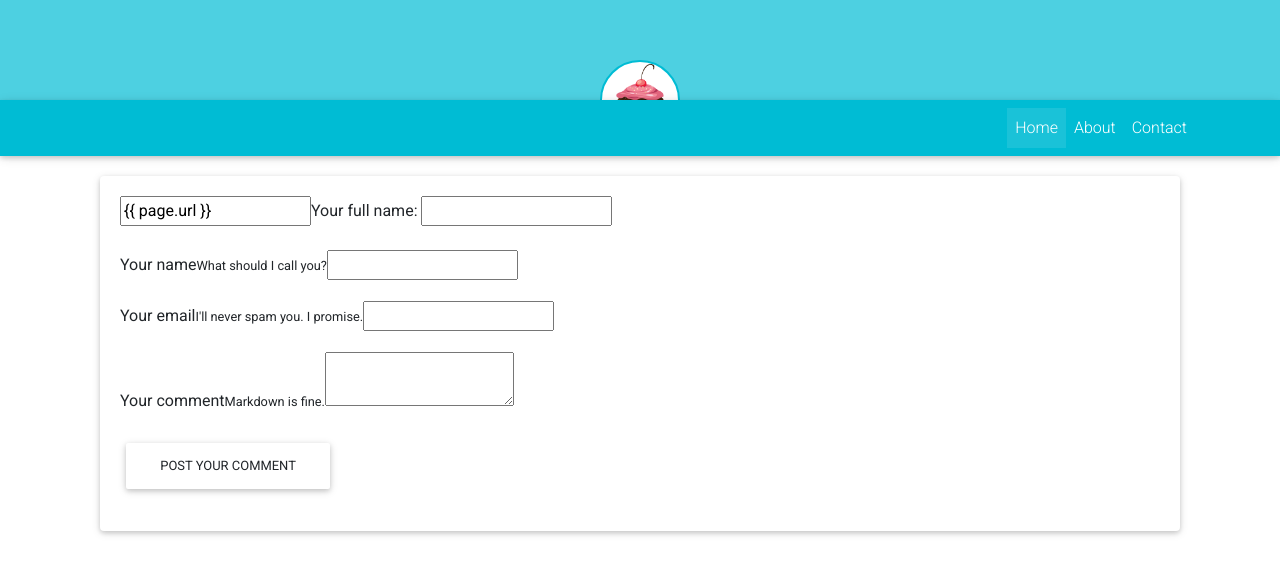
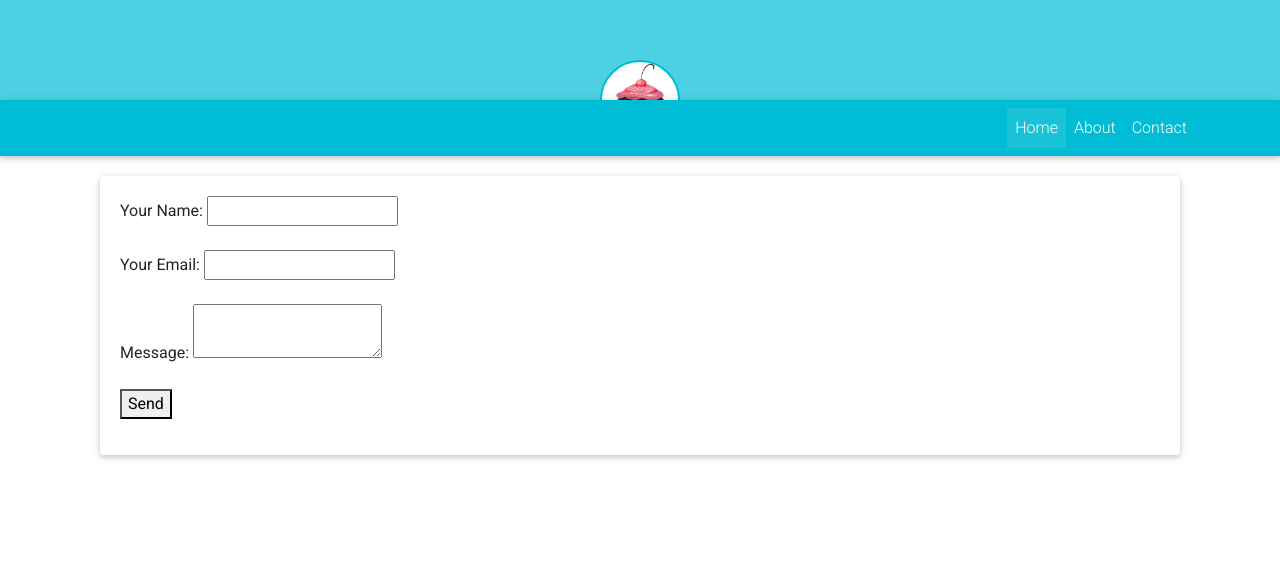
Before and after one commit to brayanmcz/LeslysWebsite, a React (Create React App) app: page /contact in a window 1280 px wide. Shown: the top 574 px of the page. Built offline with nearby package versions, Linux system fonts and the light colour scheme.

Commit message:
test with static form and jsx form

```diff
--- a/public/index.html
+++ b/public/index.html
@@ -51,27 +51,11 @@
   </head>
   <body>
     <noscript>You need to enable JavaScript to run this app.</noscript>
-    <form name="comments-queue" netlify-honeypot="full-name" action="/thanks" netlify hidden>
-      <p class="honey">
-        <input name="path" value="{{ page.url }}" />
-        <label>Your full name: <input name="full-name"/></label>
-      </p>
-        <p>
-          <label for="name">Your name<small>What should I call you?</small></label>
-          <input type="text" name="name" id="name" />
-        </p>
-        <p>
-          <label for="email">Your email<small>I'll never spam you. I promise.</small></label>
-          <input type="email" name="email" id="email" />
-        </p>
-        <p>
-          <label for="comment">Your comment<small>Markdown is fine.</small></label>
-          <textarea name="comment" id="comment"></textarea>
-        </p>
-        <p>
-          <button type="submit" class="btn">Post your comment</button>
-        </p>
-  </form>
+    <form name="contact" netlify netlify-honeypot="bot-field" hidden>
+      <input type="text" name="name" />
+      <input type="email" name="email" />
+      <textarea name="message"></textarea>
+    </form>
     <div id="root">
 
     </div>
--- a/src/Pages/contact/ContactForm.js
+++ b/src/Pages/contact/ContactForm.js
@@ -66,25 +66,19 @@
             <MDBCol md="12">
               <MDBCard>
                 <MDBCardBody>
-                  <form name="comments-queue" netlify-honeypot="full-name" action="/thanks" netlify>
-                    <p class="honey">
-                      <input name="path" value="{{ page.url }}" />
-                      <label>Your full name: <input name="full-name"/></label>
+                <form name="contact" method="post">
+          <input type="hidden" name="form-name" value="contact" />
+          <p>
+            <label>Your Name: <input type="text" name="name"/></label>
           </p>
           <p>
-                        <label for="name">Your name<small>What should I call you?</small></label>
-                        <input type="text" name="name" id="name" />
+            <label>Your Email: <input type="email" name="email"/></label>
           </p>
           <p>
-                        <label for="email">Your email<small>I'll never spam you. I promise.</small></label>
-                        <input type="email" name="email" id="email" />
+            <label>Message: <textarea name="message"></textarea></label>
           </p>
           <p>
-                        <label for="comment">Your comment<small>Markdown is fine.</small></label>
-                        <textarea name="comment" id="comment"></textarea>
-                      </p>
-                      <p>
-                        <button type="submit" class="btn">Post your comment</button>
+            <button type="submit">Send</button>
           </p>
         </form>
                 </MDBCardBody>
```
Lines whose indentation alone changed are shown as unchanged.
